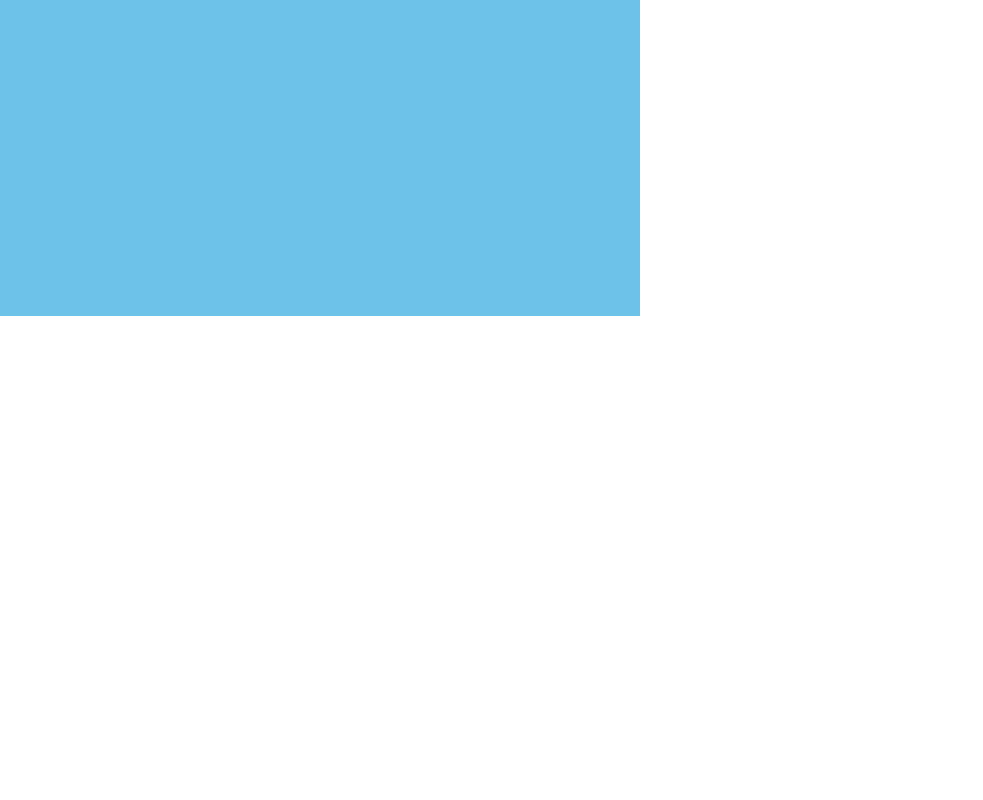
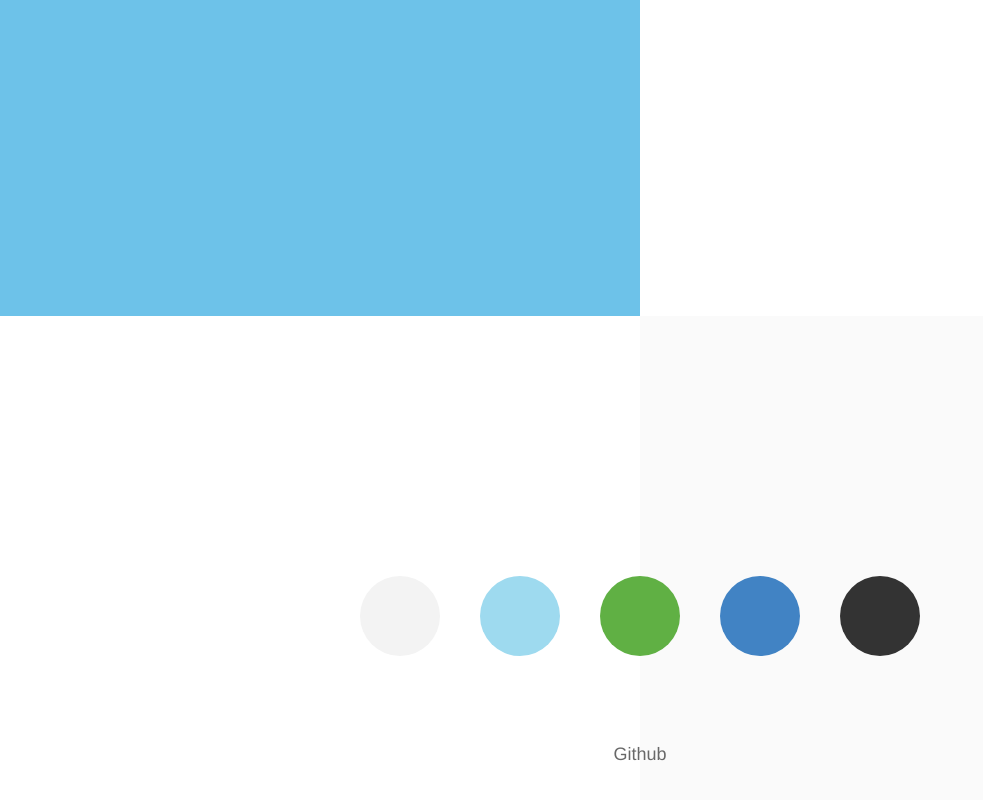
Before and after one commit to lvwzhen/icolor, a plain HTML site: page index.html in a window 1280 px wide. Shown: the part 6168-6968 px from the top of the page, without its empty margins (0-983 px from the left). Before the commit the page ends 6484 px from the top, so only its background shows below. Drawn offline with nearby package versions, Linux system fonts and the light colour scheme.

Commit message:
add github

```diff
--- a/index.html
+++ b/index.html
@@ -232,6 +232,20 @@
             </div>
         </div>
 
+        <div class="container github">
+            <div class="color-item" style="background-color: #ffffff;"></div>
+            <div class="color-item" style="background-color: #fafafa;"></div>
+            <div class="color-box clearfix">
+                <div class="color-circle" style="background-color: #f3f3f3;"></div>
+                <div class="color-circle" style="background-color: #9EDAEF;"></div>
+                <div class="color-circle" style="background-color: #60b044;"></div>
+                <div class="color-circle" style="background-color: #4183c4;"></div>
+                <div class="color-circle" style="background-color: #333333;"></div>
+
+                <p>Github</p>
+            </div>
+        </div>
+
     </div>
 
     <script src="http://cdn.staticfile.org/jquery/2.1.1-rc2/jquery.min.js"></script>
```
